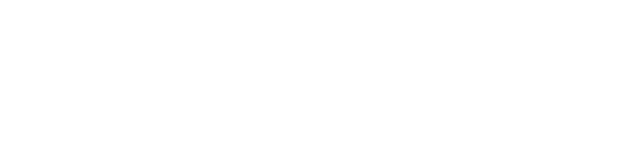
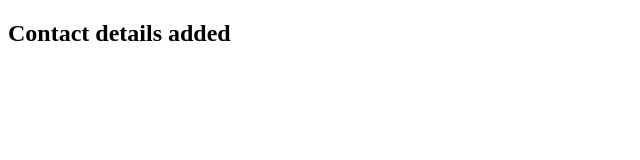
Before and after one commit to masoodfareed/my-practice, a plain HTML site: page contact-us.html in a window 1280 px wide. Shown: the whole page, without its empty margins (0-640 px from the left). Drawn offline with Linux system fonts and the light colour scheme.

Commit message:
added contact detail

```diff
--- a/contact-us.html
+++ b/contact-us.html
@@ -6,6 +6,6 @@
     <title>Document</title>
 </head>
 <body>
-
+    <h2>Contact details added</h2>
 </body>
 </html>
```
